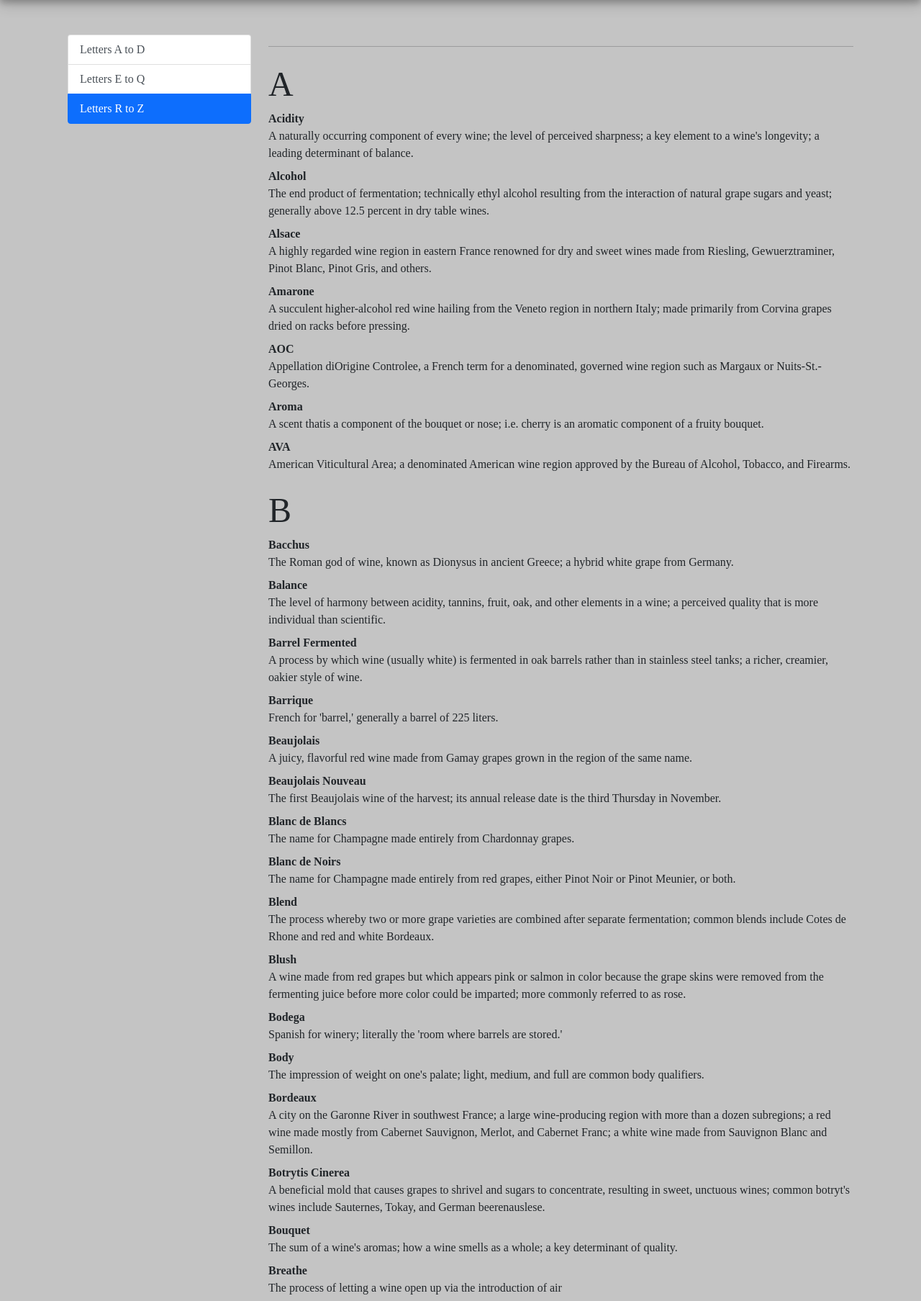
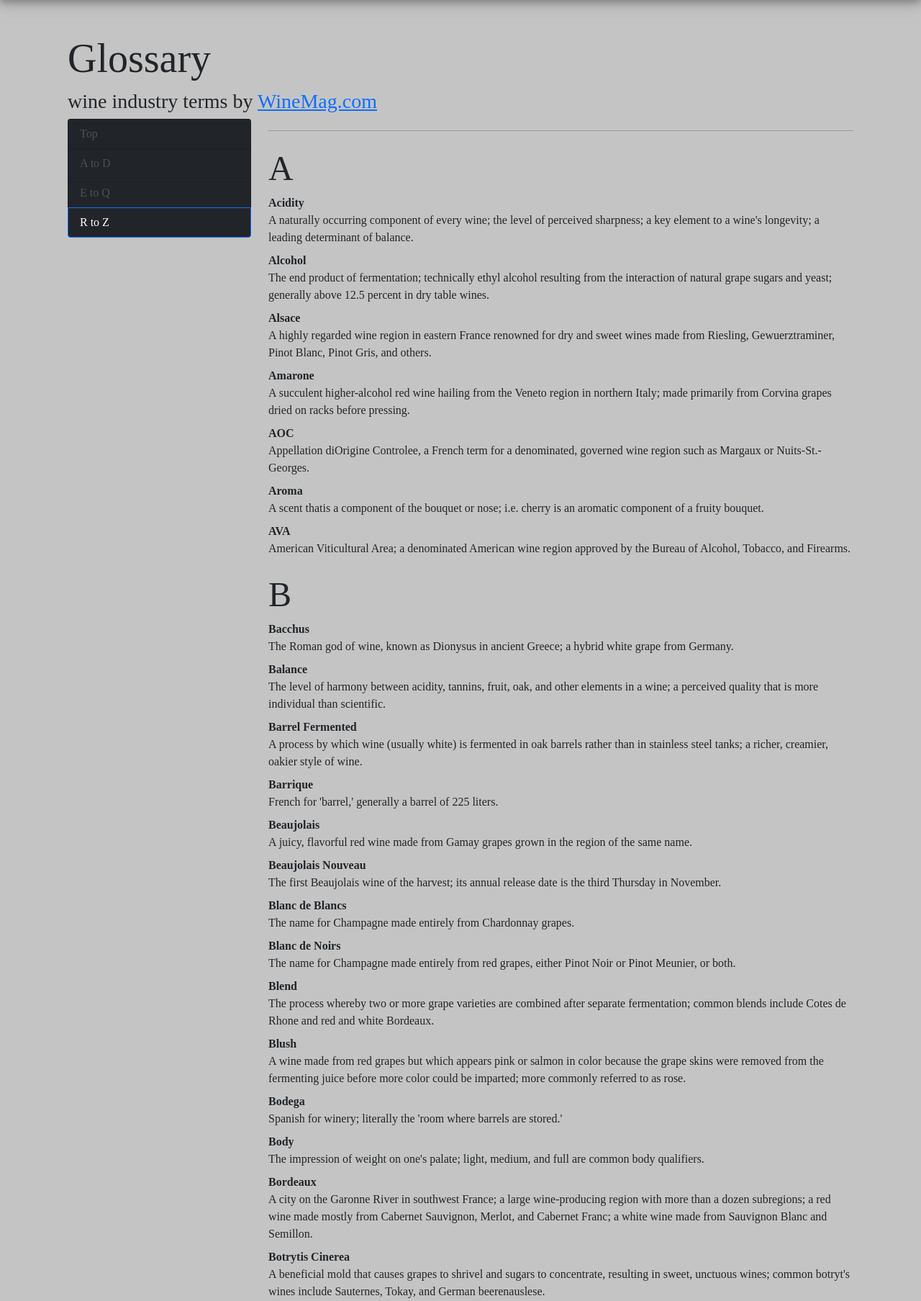
Before and after one commit to jeremydurden/mysomm, a Django app: page /glossary/ in a window 1280 px wide. Shown: the part 149-1956 px from the top of the page at 72% size. Run offline with Django 3.2, Linux system fonts and the light colour scheme; some libraries are stand-ins or nearby versions; some web fonts are replaced.

Commit message:
glossary credits

```diff
--- a/main_app/templates/glossary.html
+++ b/main_app/templates/glossary.html
@@ -1,13 +1,19 @@
 {% extends "base.html" %}
 {% block body %}
 <body data-spy="scroll" data-offset="15" data-target="#myScrollspy">
+<hc id="section_top"></hc>
 <div class="container">
+    <div class="row">
+        <h1>Glossary</h1>
+        <h3>wine industry terms by <a href="http://winemag.com">WineMag.com</a></h3>
+    </div>
     <div class="row">
         <div class="col-sm-3" id="myScrollspy">
             <div class="list-group">
-                <a class="list-group-item list-group-item-action active" href="#section1">Letters A to D</a>
-                <a class="list-group-item list-group-item-action" href="#section2">Letters E to Q</a>
-                <a class="list-group-item list-group-item-action" href="#section3">Letters R to Z</a>
+                <a class="list-group-item list-group-item-action bg-dark active" href="#section_top">Top</a>
+                <a class="list-group-item list-group-item-action bg-dark" href="#section1">A to D</a>
+                <a class="list-group-item list-group-item-action bg-dark" href="#section2">E to Q</a>
+                <a class="list-group-item list-group-item-action bg-dark" href="#section3">R to Z</a>
             </div>
         </div>
         <div class="col-sm-9">
--- a/main_app/urls.py
+++ b/main_app/urls.py
@@ -18,7 +18,6 @@ urlpatterns = [
     path('wines/<int:pk>/', views.WineDetail.as_view(), name='wines_detail'),
     path('winery/<int:winery_id>/add_wine/', views.create_wine, name='add_wine'),
 
-
     ### Grapes ###
     path('mygrapes/', views.my_grapes, name='my_grapes'),
 ]
```
